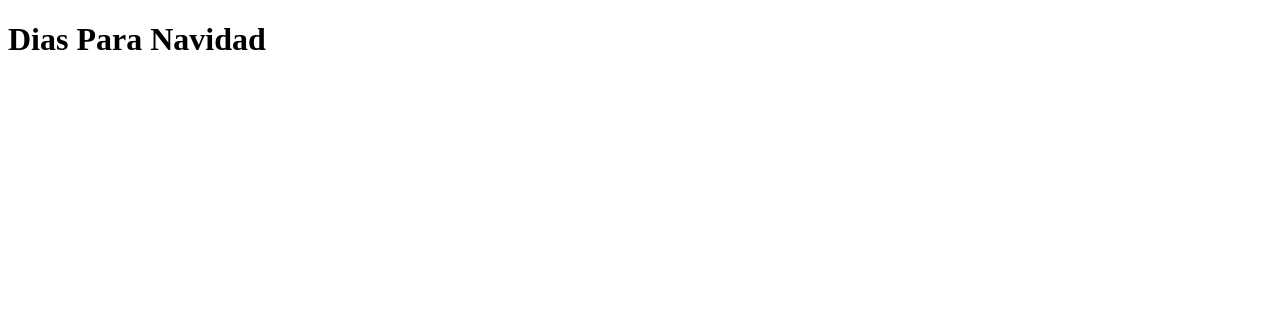
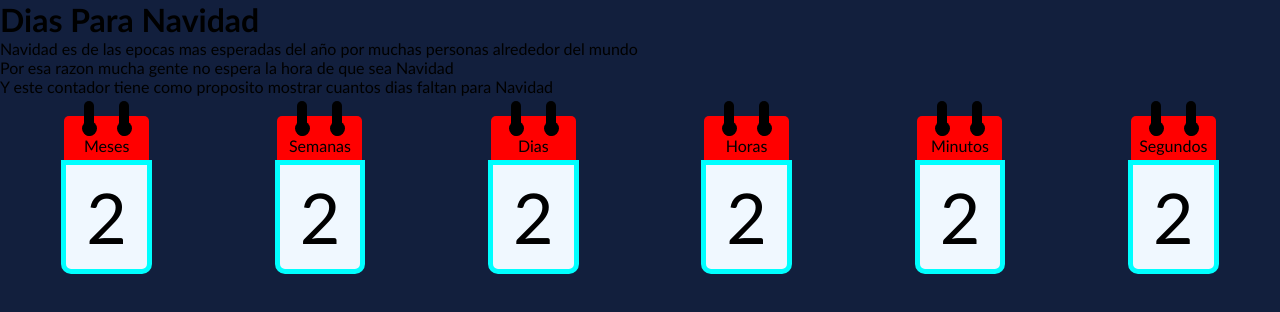
Before and after one commit to Laguilavo10/cuantos-dias-para-Navidad, a plain HTML site: page index.html in a window 1280 px wide. Drawn offline with Linux system fonts and the light colour scheme.

Commit message:
creacion fronted basico (diseño de las fechas con estilo calendario)

```diff
--- a/index.html
+++ b/index.html
@@ -4,9 +4,112 @@
     <meta charset="UTF-8">
     <meta http-equiv="X-UA-Compatible" content="IE=edge">
     <meta name="viewport" content="width=device-width, initial-scale=1.0">
+    <link rel="stylesheet" href="style.css">
     <title>Dias para Navidad</title>
 </head>
 <body>
     <h1>Dias Para Navidad</h1>
+    <p>Navidad es de las epocas mas esperadas del año por muchas personas alrededor del mundo</p>
+    <p>Por esa razon mucha gente no espera la hora de que sea Navidad</p>
+    <p>Y este contador tiene como proposito mostrar cuantos dias faltan para Navidad</p>
+    <div class="fechas">
+        <div class="meses">
+            <div class="etiqueta-roja">
+                <div class="aros">
+                    <div class="aro1">
+                        <div class="huecos-aros"></div>
+                    </div>
+                    <div class="aro2">
+                        <div class="huecos-aros"></div>
+                    </div>
+                </div>
+                <div>
+                    <p>Meses</p>
+                </div>
+            </div>
+            <span>2</span>
+        </div>
+        <div class="semanas">
+            <div class="etiqueta-roja">
+                <div class="aros">
+                    <div class="aro1">
+                        <div class="huecos-aros"></div>
+                    </div>
+                    <div class="aro2">
+                        <div class="huecos-aros"></div>
+                    </div>
+                </div>
+                <div>
+                    <p>Semanas</p>
+                </div>
+            </div>
+            <span>2</span>
+        </div>
+        <div class="dias">
+            <div class="etiqueta-roja">
+                <div class="aros">
+                    <div class="aro1">
+                        <div class="huecos-aros"></div>
+                    </div>
+                    <div class="aro2">
+                        <div class="huecos-aros"></div>
+                    </div>
+                </div>
+                <div>
+                    <p>Dias</p>
+                </div>
+            </div>
+            <span>2</span>
+        </div>
+        <div class="horas">
+            <div class="etiqueta-roja">
+                <div class="aros">
+                    <div class="aro1">
+                        <div class="huecos-aros"></div>
+                    </div>
+                    <div class="aro2">
+                        <div class="huecos-aros"></div>
+                    </div>
+                </div>
+                <div>
+                    <p>Horas</p>
+                </div>
+            </div>
+            <span>2</span>
+        </div>
+        <div class="minutos">
+            <div class="etiqueta-roja">
+                <div class="aros">
+                    <div class="aro1">
+                        <div class="huecos-aros"></div>
+                    </div>
+                    <div class="aro2">
+                        <div class="huecos-aros"></div>
+                    </div>
+                </div>
+                <div>
+                    <p>Minutos</p>
+                </div>
+            </div>
+            <span>2</span>
+        </div>
+        <div class="segundos">
+            <div class="etiqueta-roja">
+                <div class="aros">
+                    <div class="aro1">
+                        <div class="huecos-aros"></div>
+                    </div>
+                    <div class="aro2">
+                        <div class="huecos-aros"></div>
+                    </div>
+                </div>
+                <div>
+                    <p>Segundos</p>
+                </div>
+            </div>
+            <span>2</span>
+        </div>
+
+    </div>
 </body>
 </html>
--- a/style.css
+++ b/style.css
@@ -0,0 +1,84 @@
+* {
+    margin: 0;
+    padding: 0;
+    box-sizing: 0;
+    /* outline: 1px solid tomato; */
+    font-family: 'Gill Sans', 'Gill Sans MT', Calibri, 'Trebuchet MS', sans-serif;
+}
+
+body{
+    background-color: #121f3d;
+}
+
+.fechas{
+    display: flex;
+    justify-content: space-around;
+}
+
+.fechas > div{
+    width: 250px;
+    flex-wrap: wrap;
+    display: flex;
+    flex-direction: column;
+    align-items: center;
+    padding-top: 20px;
+}
+
+.etiqueta-roja > div > p{
+    width: 85px;
+    background-color: red;
+    text-align: center;
+    border-radius:  5px 5px 0 0;
+    padding: 20px 0 5px 0;
+}
+
+.fechas > div > span{
+    border: 5px solid aqua;
+    border-radius:  0  0  10px 10px;
+    /* margin: 20px; */
+    padding: 10px 20px;
+    background-color: aliceblue;
+    /* font-weight: 30px; */
+    font-size: 70px;
+
+}
+
+.aros{
+    display: flex;
+    justify-content: space-evenly;
+}
+
+.aro1, .aro2{
+    border-radius: 10px;
+    width: 10px;
+    height: 35px;
+    background-color: black;
+    margin: 0 10px;
+    position: absolute;
+    top: -15px;
+
+}
+
+.aro1{
+    left: 10px;
+}
+.aro2{
+    right: 10px;
+}
+
+.etiqueta-roja{
+    display: flex  ;
+    flex-direction: column;
+    position: relative;
+}
+
+.huecos-aros{
+    width: 15px;
+    height: 15px;
+    background-color: black;
+    position: absolute;
+    bottom: 0;
+    border-radius: 20px;
+    left: -2px;
+
+}
```
